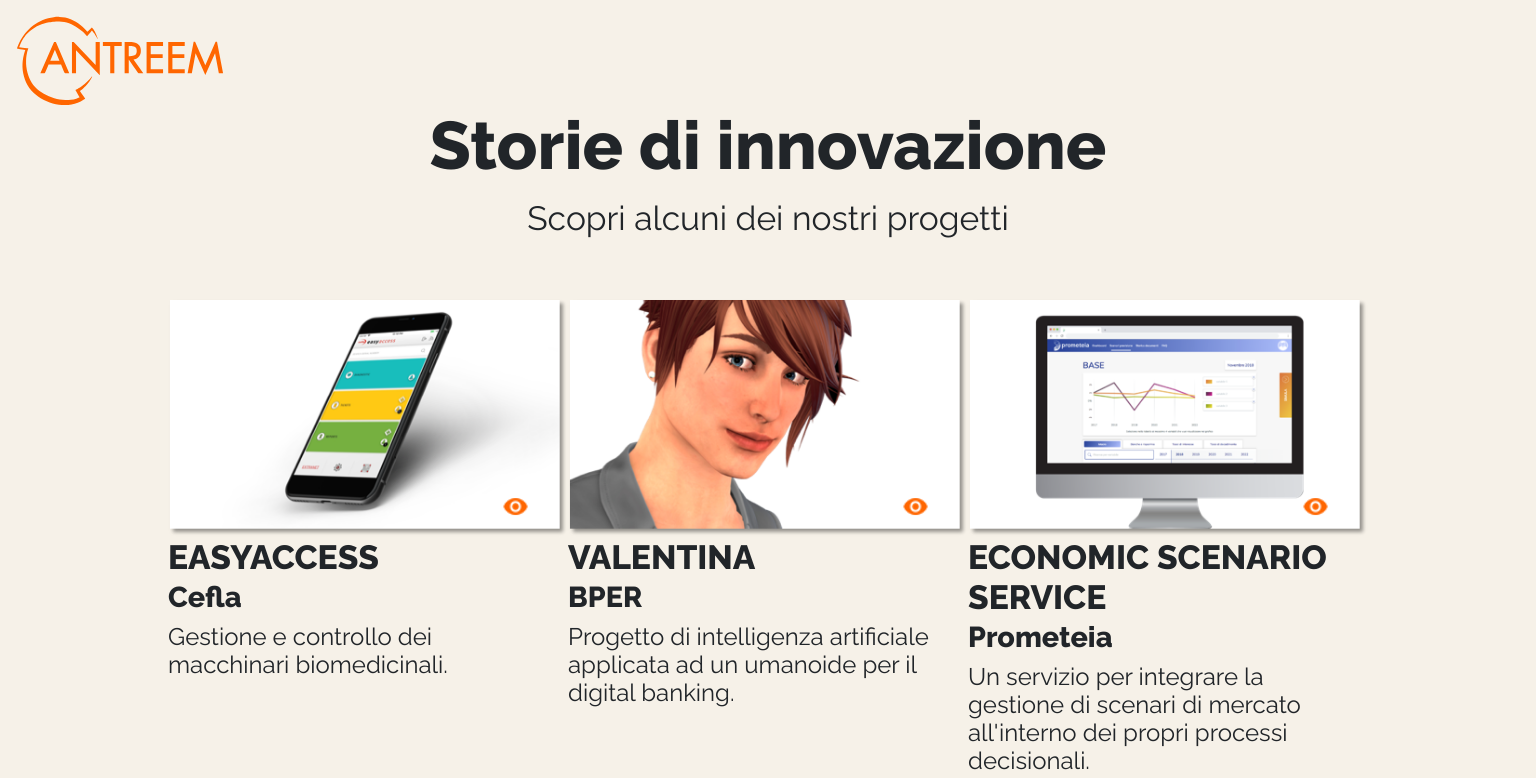
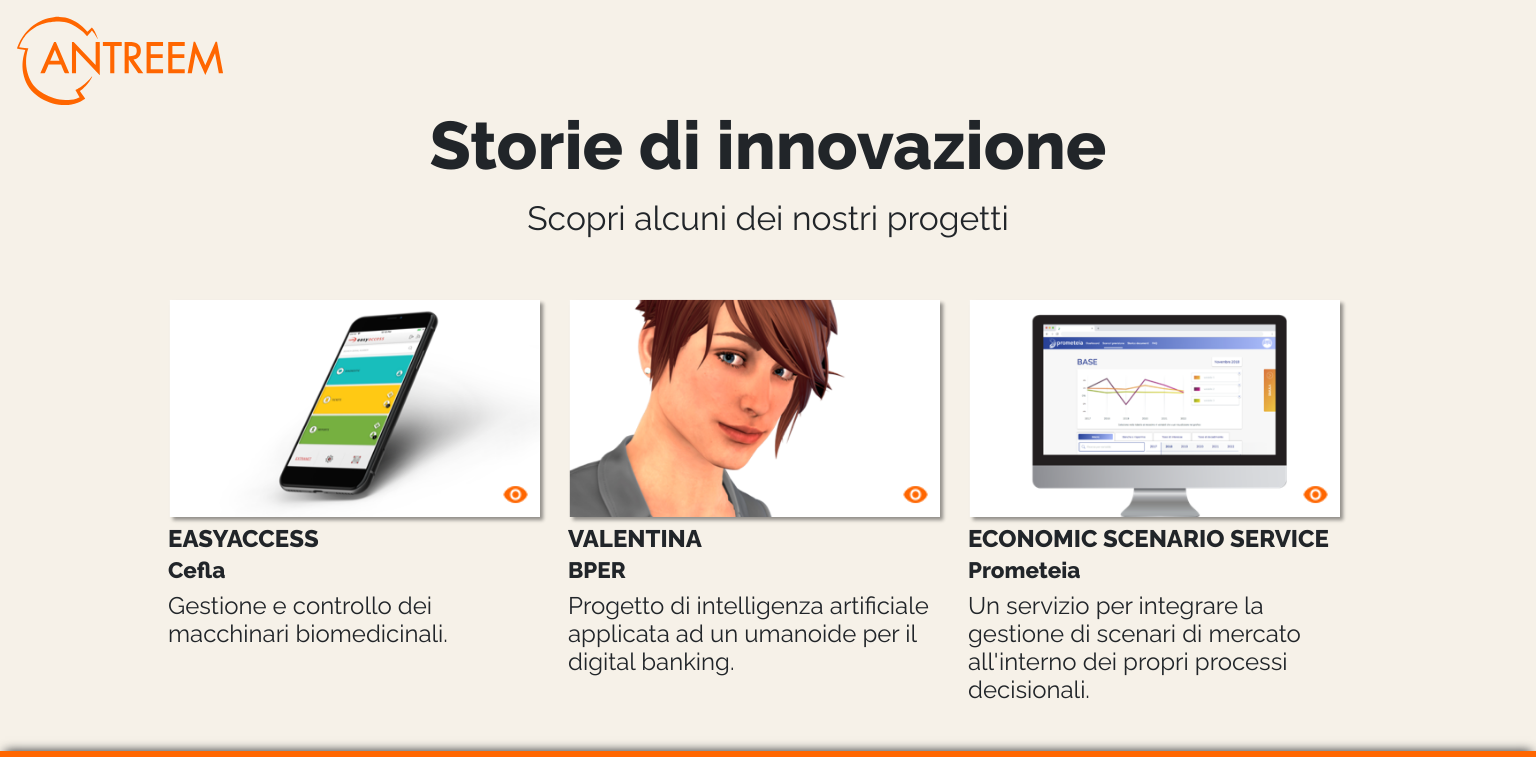
Before and after one commit to sgrumo/landing-page, a React (Create React App) app: page / in a window 1536 px wide. Shown: the top 778 px of the page. Built offline with nearby package versions, Linux system fonts and the light colour scheme.

Commit message:
Modificato stile case history

```diff
--- a/src/App.scss
+++ b/src/App.scss
@@ -101,7 +101,7 @@ footer {
 }
 
 .project-img {
-  width: 100%;
+  width: 95%;
 }
 
 .logo {
@@ -299,10 +299,10 @@ footer {
     text-align: center;
   }
   h3 {
-    font-size: 2.1rem;
+    font-size: 1.5rem;
   }
   h4 {
-    font-size: 1.8rem;
+    font-size: 1.4rem;
   }
   .container {
     p {
```
